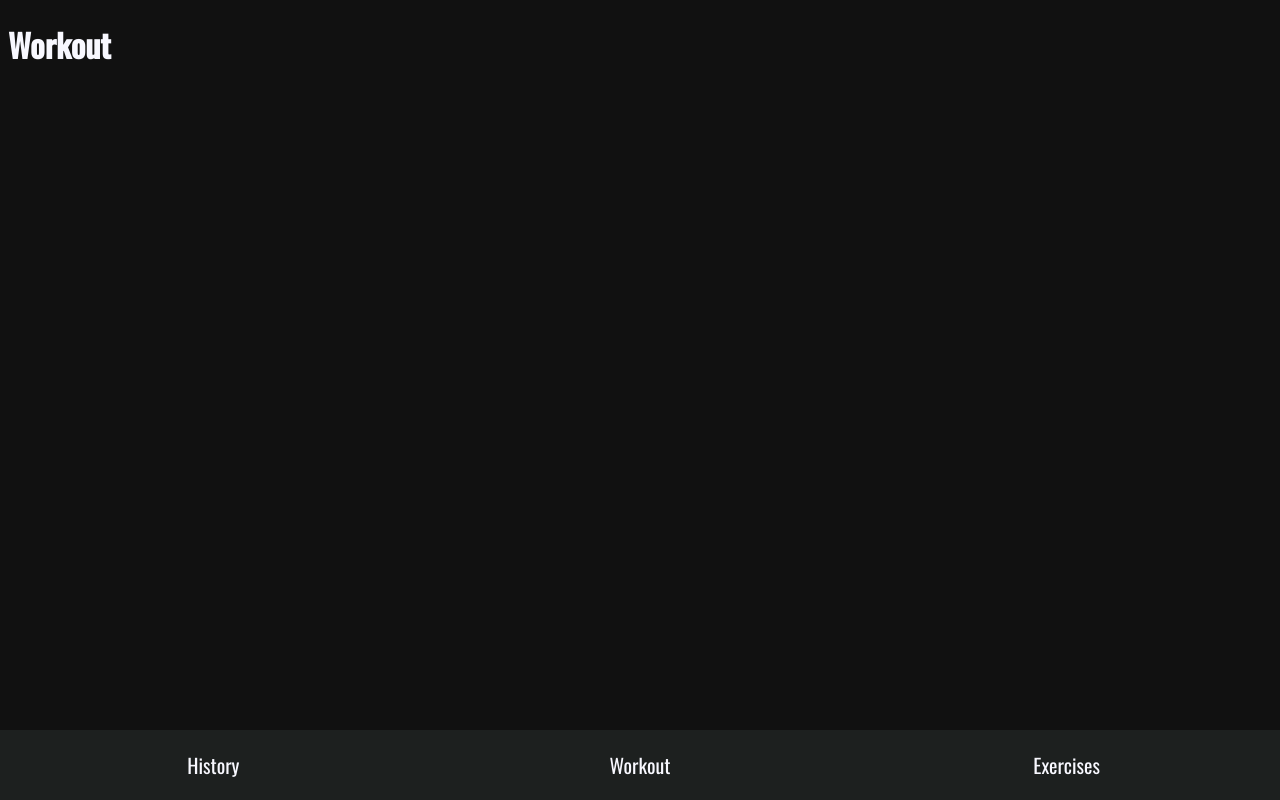
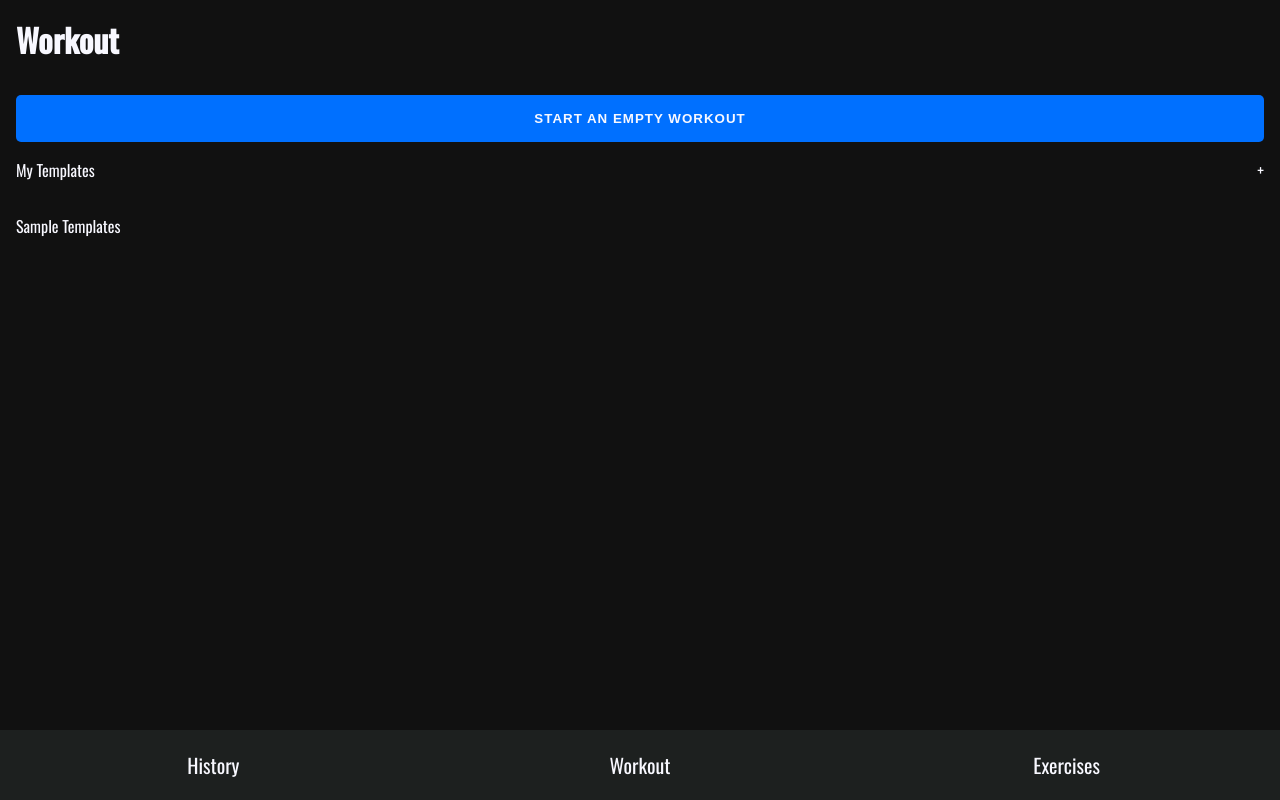
Before and after one commit to Jungl-ee/Lift, a React (Vite) app: page / in a window 1280 px wide. Built offline with nearby package versions, Linux system fonts and the light colour scheme.

Commit message:
Add: Template for Workout Component

```diff
--- a/src/App.tsx
+++ b/src/App.tsx
@@ -1,6 +1,7 @@
 import { useState } from "react";
 import Header from "./components/Header";
 import Footer from "./components/Footer";
+import Workout from "./components/Workout";
 
 function App() {
   const [page, setPage] = useState("Workout");
@@ -9,6 +10,7 @@ function App() {
     <>
       <Header header={page} />
       <Footer setPage={setPage} />
+      {page === "Workout" && <Workout />}
     </>
   );
 }
--- a/src/components/Header.tsx
+++ b/src/components/Header.tsx
@@ -1,5 +1,7 @@
+import "../styles/header.css";
+
 function Header({ header }: { header: string }) {
-  return <h1>{header}</h1>;
+  return <h1 className="header">{header}</h1>;
 }
 
 export default Header;
--- /dev/null
+++ b/src/components/Workout.tsx
@@ -0,0 +1,22 @@
+import "../styles/workout.css";
+
+function Workout() {
+  return (
+    <div className="workout">
+      <button className="workout-button">START AN EMPTY WORKOUT</button>
+      <div className="my-templates">
+        <header>
+          <p>My Templates</p>
+          <p> + </p>
+        </header>
+        {/* My templates component */}
+      </div>
+      <div className="sample-templates">
+        <p>Sample Templates</p>
+        {/* Sample Templates Component */}
+      </div>
+    </div>
+  );
+}
+
+export default Workout;
--- a/src/styles/footer.css
+++ b/src/styles/footer.css
@@ -17,3 +17,7 @@ footer div {
   justify-content: center;
   align-items: center;
 }
+
+footer div p {
+  margin: 0;
+}
--- /dev/null
+++ b/src/styles/header.css
@@ -0,0 +1,5 @@
+.header {
+  font-size: 2rem;
+  margin: 0;
+  padding: 1rem;
+}
--- a/src/styles/index.css
+++ b/src/styles/index.css
@@ -1,4 +1,5 @@
 body {
+  margin: 0;
   font-family: "Oswald", sans-serif;
   background-color: #111111;
   color: #f8f8ff;
--- /dev/null
+++ b/src/styles/workout.css
@@ -0,0 +1,36 @@
+.workout {
+  padding: 1rem;
+}
+
+button.workout-button {
+  width: 100%;
+  padding: 1rem;
+  border: none;
+  border-radius: 5px;
+  background-color: #0070ff;
+  color: #f8f8ff;
+  letter-spacing: 1px;
+  font-weight: 600;
+}
+
+.my-templates {
+  padding: 1rem 0;
+}
+
+.my-templates header {
+  display: flex;
+  align-items: center;
+  justify-content: space-between;
+}
+
+.my-templates header p {
+  margin: 0;
+}
+
+.sample-templates {
+  padding: 1rem 0;
+}
+
+.sample-templates p {
+  margin: 0;
+}
```
